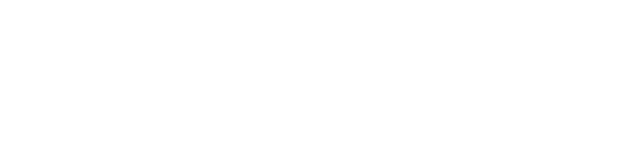
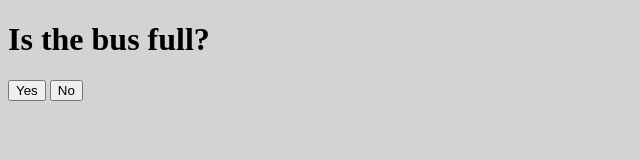
Before and after one commit to MahouOtaku/WHACK, a website: page public/driver.html in a window 1280 px wide. Shown: the whole page, without its empty margins (0-640 px from the left). Drawn offline with nearby package versions, Linux system fonts and the light colour scheme.

Commit message:
added buttons and js

```diff
--- a/public/driver.html
+++ b/public/driver.html
@@ -5,7 +5,13 @@ the bus is full or not
 
 <!doctype html>
 <html lang="en">
-<head>
-<title>
-</head>
+<body style="background-color:lightgrey">
+<h1>Is the bus full?</h1>
+<div class="btn-group" role="group" aria-label="...">
+  <button type="button" class="btn btn-default">Yes</button>
+  <button type="button" class="btn btn-default">No</button>
+</div>
+<script src="https://code.jquery.com/jquery-1.10.2.min.js"></script>
+<script src="/driver.js"></script>
+</body>
 </html>
```
Also changed, not shown: public/driver.js (added).
